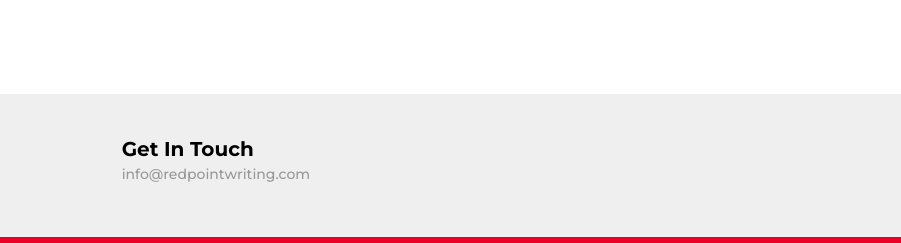
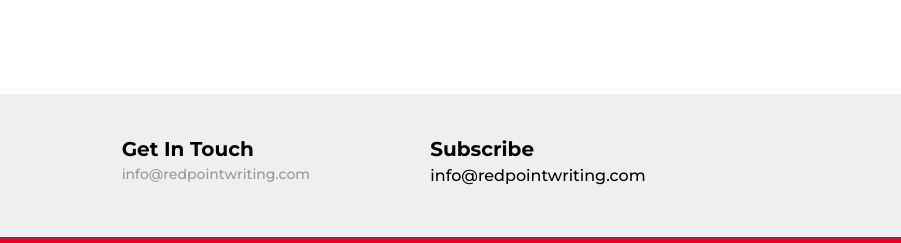
Before and after one commit to McFloopyFace/redpointwriting, a plain HTML site: page index.html in a window 1280 px wide. Shown: the part 2552-2795 px from the top of the page, 379-1280 px from the left. Drawn offline with Linux system fonts and the light colour scheme.

Commit message:
Footer styling

```diff
--- a/css/style.css
+++ b/css/style.css
@@ -1123,6 +1123,22 @@ footer .getintouch strong{
     color: #000;
 }
 
+footer .subscribe{
+    padding-top: 24px;
+    color: #000;
+}
+
+footer .subscribe a{
+    font-size: 14px;
+    color: #979797;
+    text-decoration: none;
+}
+
+footer .subscribe strong{
+    font-size: 20px;
+    color: #000;
+}
+
 
 
 /*------------------------ About Page ------------------------*/
--- a/index.html
+++ b/index.html
@@ -257,6 +257,10 @@
                         <p>info@redpointwriting.com</p>
                     </a>
                 </div>
+                <div class="col-md-4 col-sm-6 col-xs-12 d-none d-sm-block subscribe">
+                        <strong>Subscribe</strong><br>
+                        <p>info@redpointwriting.com</p>
+                </div>
             </div>
         </div>
     </footer>
```
